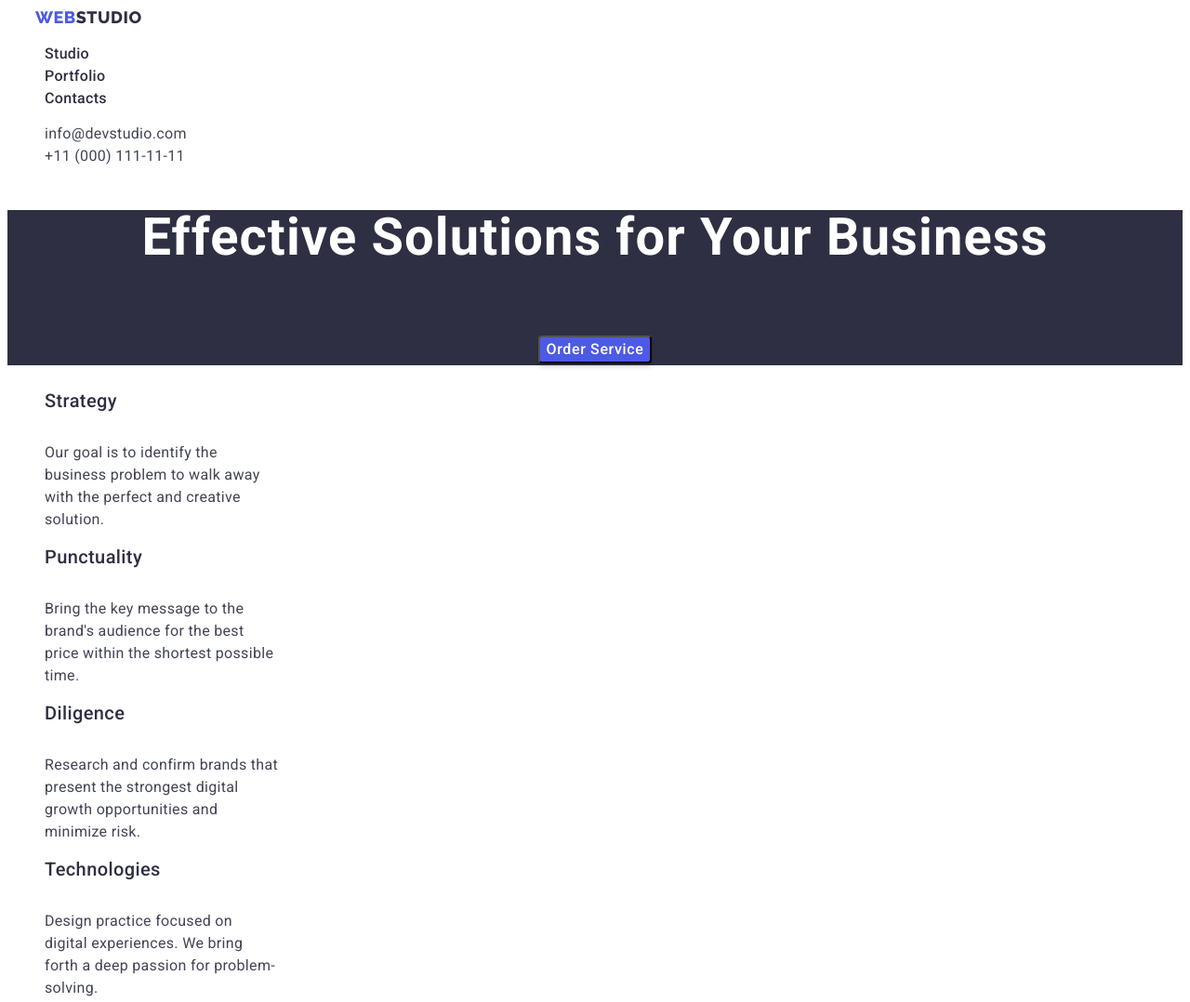
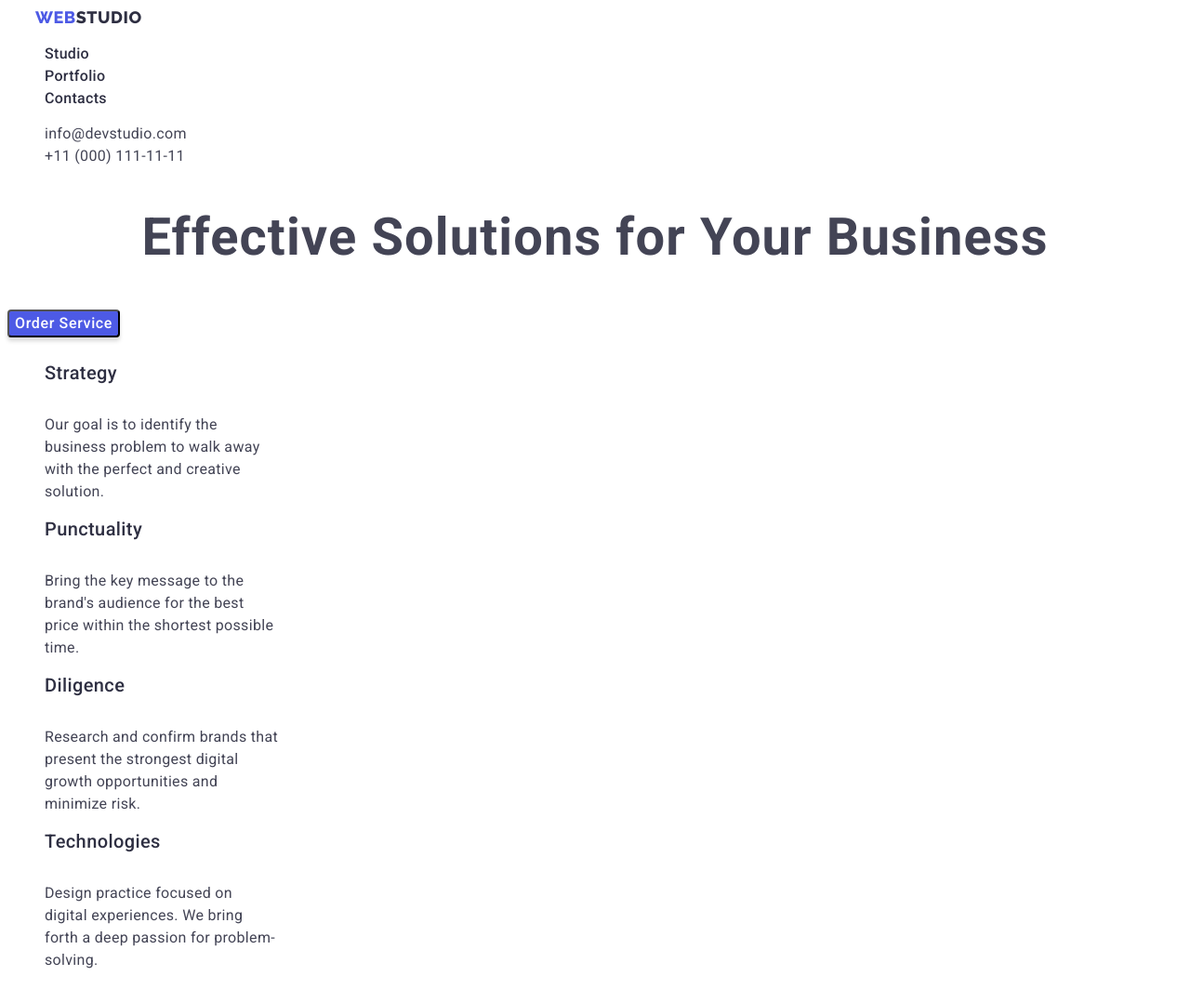
Before and after one commit to Viktoriya-ri/goit-markup-hw-02, a plain HTML site: page index.html in a window 1280 px wide. Shown: the top 1078 px of the page at 93% size. Drawn offline with Linux system fonts and the light colour scheme.

Commit message:
upstyles

```diff
--- a/css/styles.css
+++ b/css/styles.css
@@ -22,8 +22,15 @@ body {
         letter-spacing: 0.03em;
         color: #434455;
         background-color: #FFFFFF;
+
 }
-
+/*reset*/
+.link {
+    text-decoration: none;
+}
+.list {
+    list-style: none;
+}
 
 /*Header*/
 .header-logo {
@@ -47,8 +54,7 @@ body {
     text-decoration: none;
 }
 
-.header-logo:hover,
-.header-logo:focus {
+.header-logo:hover,.header-logo:focus {
     color: #404bbf;
 }
 
@@ -81,17 +87,7 @@ body {
 }
 
 /*Main*/
-.container-title {
-    color: white;
-    font-family: 'Roboto';
-    font-style: normal;
-    font-weight: 700;
-    font-size: 56px;
-    text-align: center;
-    letter-spacing: 0.02em;
-    background: #2E2F42;
-    line-height: 1.07;
-}
+
 .title {
     font-size: 56px;
     line-height: 1.07;
```
Also changed, not shown: portfolio.html (+1 -1 lines).
